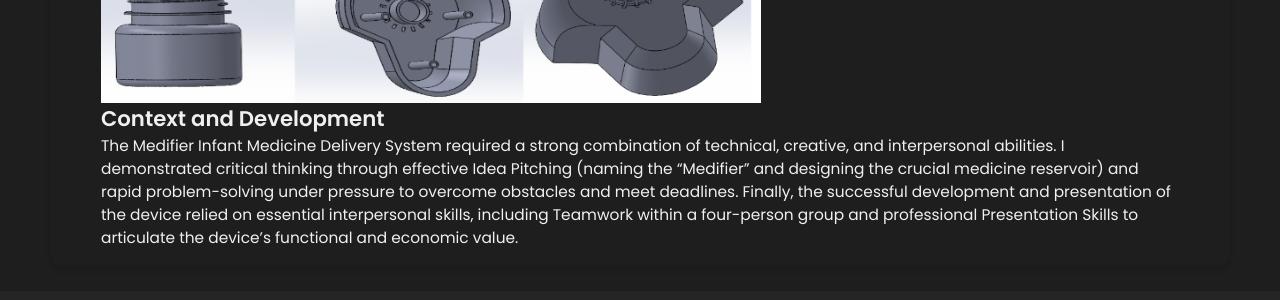
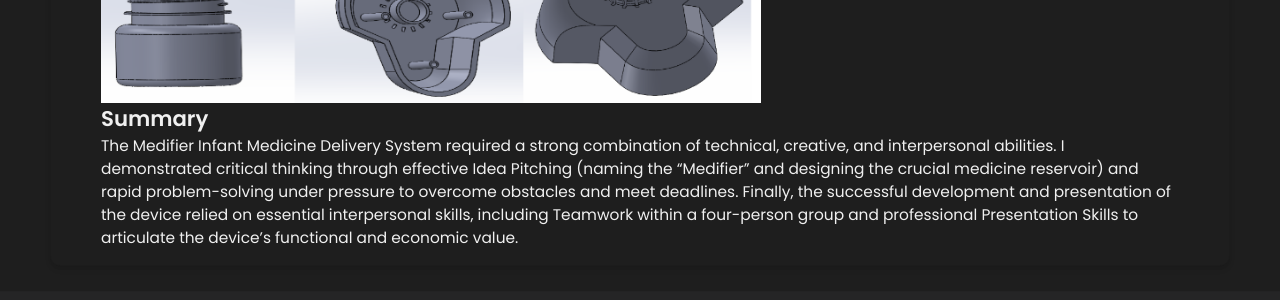
Before and after one commit to MuHasOfficial/MuHasOfficial.github.io, a Jekyll site: the page built from _projects/medifier/index.md, in a window 1280 px wide. Shown: the part 1456-1756 px from the top of the page. Built offline with Jekyll 4.4.1, drawn with Linux system fonts in a browser that asks for light colours.

Commit message:
Update section title from 'Context and Development' to 'Summary'
Replaced 'Context and Development' section with 'Summary' to better reflect the content.

```diff
--- a/_projects/medifier/index.md
+++ b/_projects/medifier/index.md
@@ -23,5 +23,5 @@ The goal of the **Medifier** was to provide a quick and seamless method for busy
 ## Design Gallery
 {% include image-gallery.html images="Medifier2.png, Medifier3.png, medifier.png" height="400" %}
 
-## Context and Development
+## Summary
 The Medifier Infant Medicine Delivery System required a strong combination of technical, creative, and interpersonal abilities. I demonstrated critical thinking through effective Idea Pitching (naming the "Medifier" and designing the crucial medicine reservoir) and rapid problem-solving under pressure to overcome obstacles and meet deadlines. Finally, the successful development and presentation of the device relied on essential interpersonal skills, including Teamwork within a four-person group and professional Presentation Skills to articulate the device's functional and economic value.
```
